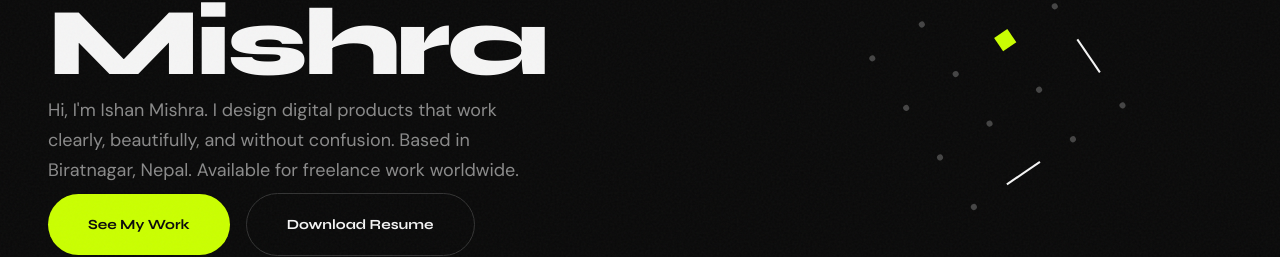
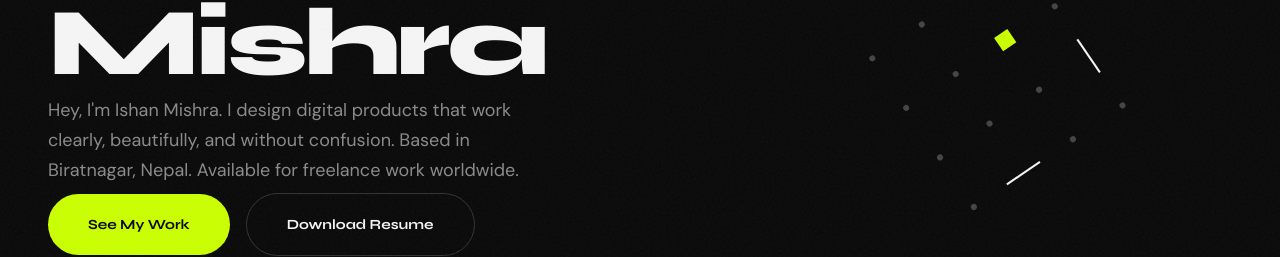
Before and after one commit to Ishan2059/my-new-portfolio, a Next.js app: page / in a window 1280 px wide. Shown: the part 336-593 px from the top of the page. Built offline with nearby package versions, Linux system fonts and the light colour scheme.

Commit message:
Update Hero.tsx

```diff
--- a/components/Hero.tsx
+++ b/components/Hero.tsx
@@ -80,7 +80,7 @@ export default function Hero() {
             transition={{ delay: 0.9, duration: 0.6 }}
             className="font-dm text-[18px] leading-[1.65] text-text-secondary max-w-[480px]"
           >
-            Hi, I&apos;m Ishan Mishra. I design digital products that work clearly,
+            Hey, I&apos;m Ishan Mishra. I design digital products that work clearly,
             beautifully, and without confusion. Based in Biratnagar, Nepal.
             Available for freelance work worldwide.
           </motion.p>
```
